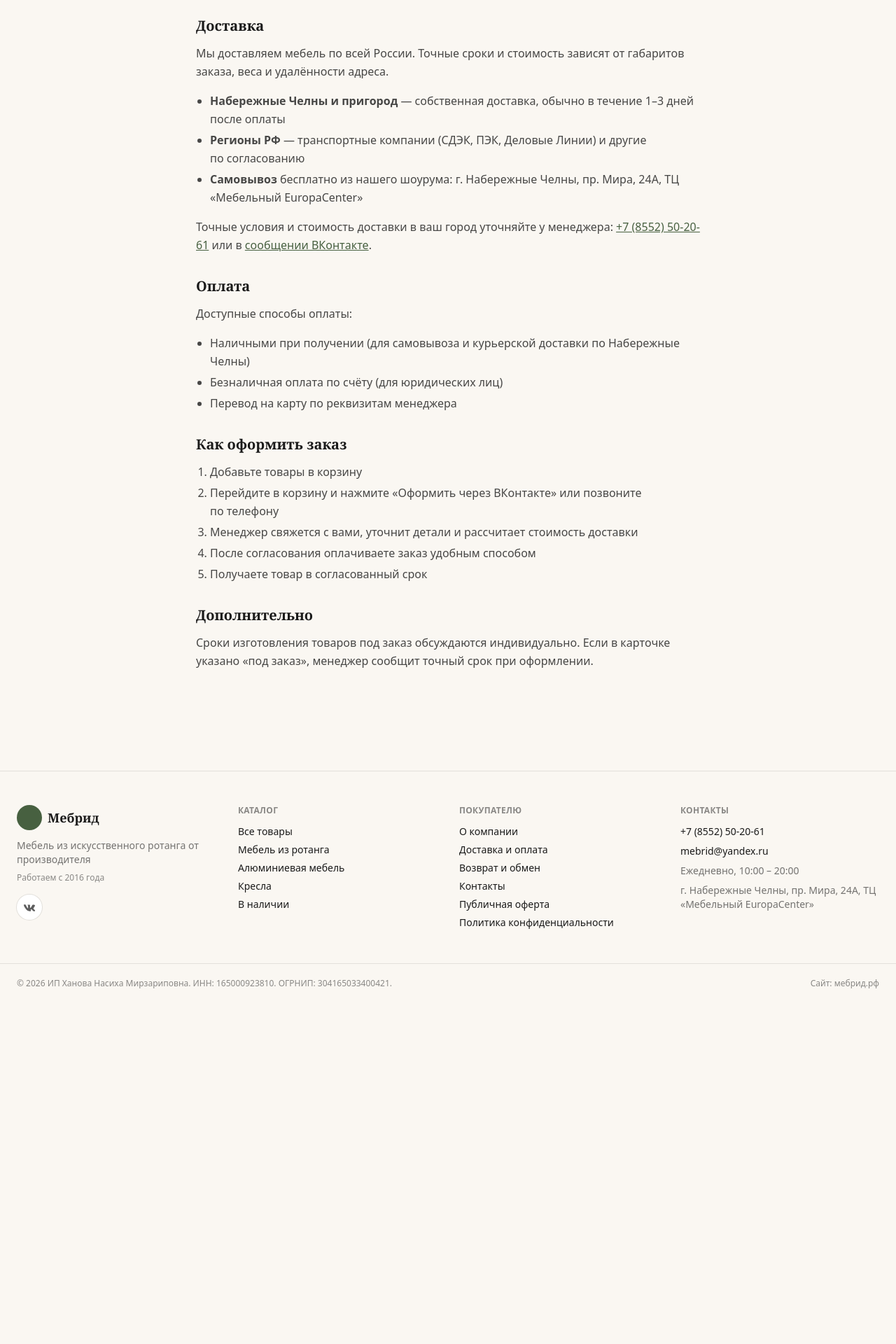
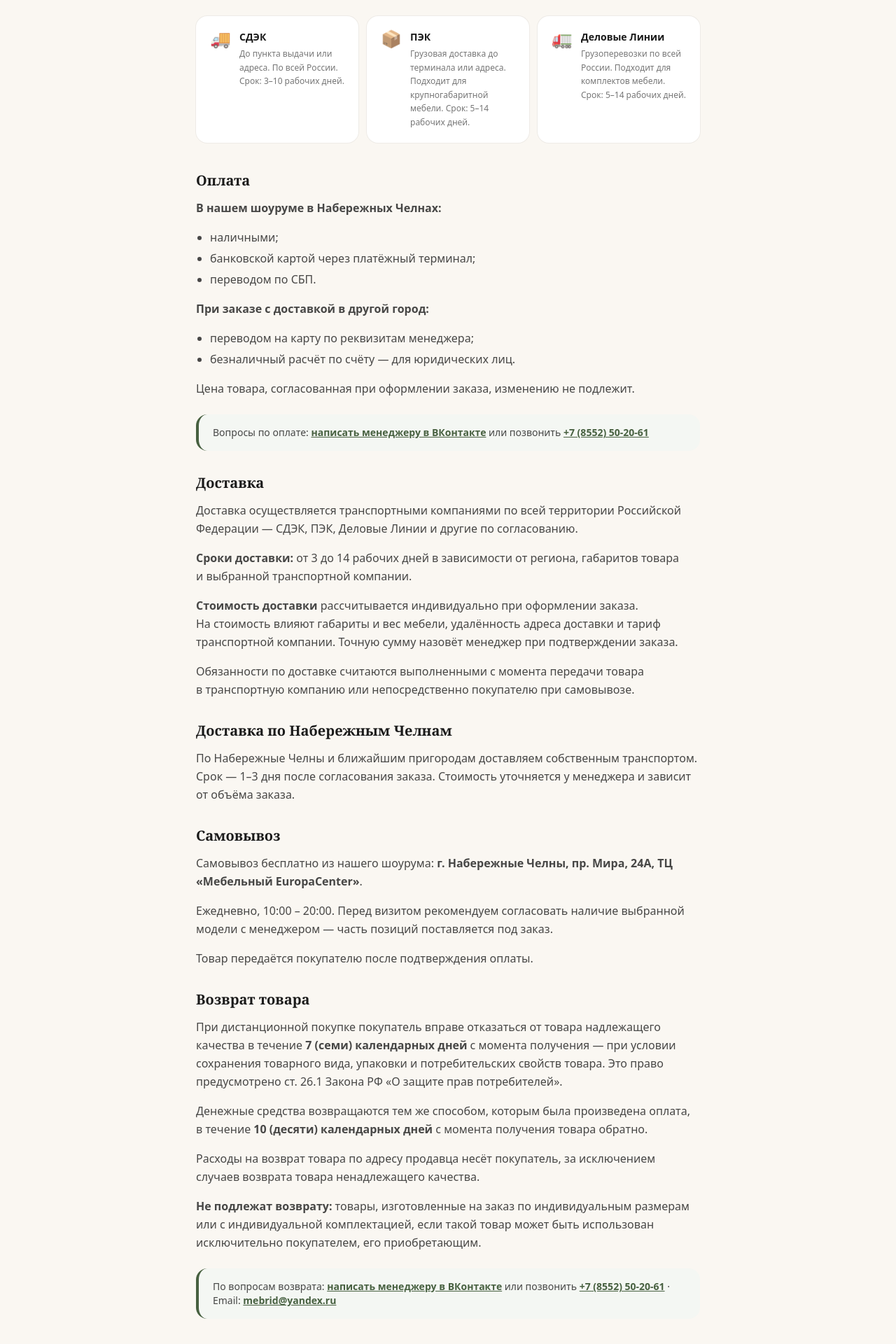
Before and after one commit to ezivomep509-cyber/mebrid, a Next.js app: page /delivery in a window 1280 px wide. Shown: the part 260-2180 px from the top of the page at 70% size. Before the commit the page ends 1693 px from the top, so only its background shows below. Built offline with nearby package versions, Linux system fonts and the light colour scheme.

Commit message:
Add files via upload

```diff
--- a/app/delivery/page.tsx
+++ b/app/delivery/page.tsx
@@ -1,45 +1,167 @@
+import Link from 'next/link';
 import LegalPage from '../components/LegalPage';
-import { contacts, social } from '@/lib/site';
+import { contacts, social, site } from '@/lib/site';
 
 export const metadata = { title: 'Доставка и оплата' };
 
+const carriers = [
+  {
+    icon: '🚚',
+    title: 'СДЭК',
+    desc: 'До пункта выдачи или адреса. По всей России. Срок: 3–10 рабочих дней.',
+  },
+  {
+    icon: '📦',
+    title: 'ПЭК',
+    desc: 'Грузовая доставка до терминала или адреса. Подходит для крупногабаритной мебели. Срок: 5–14 рабочих дней.',
+  },
+  {
+    icon: '🚛',
+    title: 'Деловые Линии',
+    desc: 'Грузоперевозки по всей России. Подходит для комплектов мебели. Срок: 5–14 рабочих дней.',
+  },
+];
+
 export default function DeliveryPage() {
   return (
-    <LegalPage title="Доставка и оплата" subtitle="Условия доставки уточняются менеджером">
+    <LegalPage title="Доставка и оплата" subtitle="По всей России — СДЭК, ПЭК, Деловые Линии, самовывоз">
+      {/* Карточки с ТК */}
+      <div className="not-prose mb-10 grid gap-3 md:grid-cols-3">
+        {carriers.map((c) => (
+          <div key={c.title} className="flex gap-3 rounded-2xl bg-white p-5 ring-1 ring-ink/5">
+            <div className="text-2xl leading-none">{c.icon}</div>
+            <div>
+              <div className="text-sm font-semibold text-ink">{c.title}</div>
+              <div className="mt-1 text-xs leading-relaxed text-ink/60">{c.desc}</div>
+            </div>
+          </div>
+        ))}
+      </div>
+
+      {/* Оплата */}
+      <h2>Оплата</h2>
+
+      <p><strong>В нашем шоуруме в Набережных Челнах:</strong></p>
+      <ul>
+        <li>наличными;</li>
+        <li>банковской картой через платёжный терминал;</li>
+        <li>переводом по СБП.</li>
+      </ul>
+
+      <p><strong>При заказе с доставкой в другой город:</strong></p>
+      <ul>
+        <li>переводом на карту по реквизитам менеджера;</li>
+        <li>безналичный расчёт по счёту — для юридических лиц.</li>
+      </ul>
+
+      <p>Цена товара, согласованная при оформлении заказа, изменению не подлежит.</p>
+
+      <div className="not-prose my-6 rounded-2xl border-l-4 border-sage-700 bg-sage-50 px-5 py-4 text-sm text-ink/80">
+        Вопросы по оплате:{' '}
+        <a href={social.vkMessage} target="_blank" rel="noopener noreferrer" className="font-semibold text-sage-700 underline">
+          написать менеджеру в ВКонтакте
+        </a>{' '}
+        или позвонить{' '}
+        <a href={`tel:${contacts.phoneTel}`} className="font-semibold text-sage-700 underline">
+          {contacts.phone}
+        </a>
+      </div>
+
+      {/* Доставка */}
       <h2>Доставка</h2>
+
       <p>
-        Мы&nbsp;доставляем мебель по&nbsp;всей России. Точные сроки и&nbsp;стоимость зависят от&nbsp;габаритов заказа, веса и&nbsp;удалённости адреса.
-      </p>
-      <ul>
-        <li><strong>{contacts.city} и пригород</strong> — собственная доставка, обычно в&nbsp;течение 1–3 дней после оплаты</li>
-        <li><strong>Регионы РФ</strong> — транспортные компании (СДЭК, ПЭК, Деловые Линии) и&nbsp;другие по&nbsp;согласованию</li>
-        <li><strong>Самовывоз</strong> бесплатно из&nbsp;нашего шоурума: {contacts.address}</li>
-      </ul>
-      <p>
-        Точные условия и&nbsp;стоимость доставки в&nbsp;ваш город уточняйте у&nbsp;менеджера: <a href={`tel:${contacts.phoneTel}`}>{contacts.phone}</a> или в&nbsp;<a href={social.vkMessage} target="_blank" rel="noopener noreferrer">сообщении ВКонтакте</a>.
+        Доставка осуществляется транспортными компаниями по всей территории Российской Федерации — СДЭК, ПЭК, Деловые Линии и&nbsp;другие по&nbsp;согласованию.
       </p>
 
-      <h2>Оплата</h2>
-      <p>Доступные способы оплаты:</p>
+      <p><strong>Сроки доставки:</strong> от&nbsp;3 до&nbsp;14 рабочих дней в&nbsp;зависимости от&nbsp;региона, габаритов товара и&nbsp;выбранной транспортной компании.</p>
+
+      <p>
+        <strong>Стоимость доставки</strong> рассчитывается индивидуально при&nbsp;оформлении заказа. На&nbsp;стоимость влияют габариты и&nbsp;вес мебели, удалённость адреса доставки и&nbsp;тариф транспортной компании. Точную сумму назовёт менеджер при&nbsp;подтверждении заказа.
+      </p>
+
+      <p>
+        Обязанности по&nbsp;доставке считаются выполненными с&nbsp;момента передачи товара в&nbsp;транспортную компанию или непосредственно покупателю при&nbsp;самовывозе.
+      </p>
+
+      <h2>Доставка по&nbsp;Набережным Челнам</h2>
+
+      <p>
+        По&nbsp;{contacts.city} и&nbsp;ближайшим пригородам доставляем собственным транспортом. Срок — 1–3 дня после согласования заказа. Стоимость уточняется у&nbsp;менеджера и&nbsp;зависит от&nbsp;объёма заказа.
+      </p>
+
+      {/* Самовывоз */}
+      <h2>Самовывоз</h2>
+
+      <p>
+        Самовывоз бесплатно из&nbsp;нашего шоурума:{' '}
+        <strong>{contacts.address}</strong>.
+      </p>
+
+      <p>
+        {contacts.workingHours}. Перед визитом рекомендуем согласовать наличие выбранной модели с&nbsp;менеджером — часть позиций поставляется под&nbsp;заказ.
+      </p>
+
+      <p>Товар передаётся покупателю после подтверждения оплаты.</p>
+
+      {/* Возврат */}
+      <h2>Возврат товара</h2>
+
+      <p>
+        При&nbsp;дистанционной покупке покупатель вправе отказаться от&nbsp;товара надлежащего качества в&nbsp;течение <strong>7 (семи) календарных дней</strong> с&nbsp;момента получения — при&nbsp;условии сохранения товарного вида, упаковки и&nbsp;потребительских свойств товара. Это право предусмотрено ст.&nbsp;26.1 Закона РФ «О&nbsp;защите прав потребителей».
+      </p>
+
+      <p>
+        Денежные средства возвращаются тем&nbsp;же способом, которым была произведена оплата, в&nbsp;течение <strong>10 (десяти) календарных дней</strong> с&nbsp;момента получения товара обратно.
+      </p>
+
+      <p>
+        Расходы на&nbsp;возврат товара по&nbsp;адресу продавца несёт покупатель, за&nbsp;исключением случаев возврата товара ненадлежащего качества.
+      </p>
+
+      <p>
+        <strong>Не&nbsp;подлежат возврату:</strong> товары, изготовленные на&nbsp;заказ по&nbsp;индивидуальным размерам или с&nbsp;индивидуальной комплектацией, если такой товар может быть использован исключительно покупателем, его&nbsp;приобретающим.
+      </p>
+
+      <div className="not-prose my-6 rounded-2xl border-l-4 border-sage-700 bg-sage-50 px-5 py-4 text-sm text-ink/80">
+        По&nbsp;вопросам возврата:{' '}
+        <a href={social.vkMessage} target="_blank" rel="noopener noreferrer" className="font-semibold text-sage-700 underline">
+          написать менеджеру в&nbsp;ВКонтакте
+        </a>{' '}
+        или позвонить{' '}
+        <a href={`tel:${contacts.phoneTel}`} className="font-semibold text-sage-700 underline">
+          {contacts.phone}
+        </a>{' '}
+        · Email:{' '}
+        <a href={`mailto:${contacts.email}`} className="font-semibold text-sage-700 underline">
+          {contacts.email}
+        </a>
+      </div>
+
+      {/* Гарантия */}
+      <h2>Гарантия</h2>
+
+      <p>На&nbsp;продукцию интернет-магазина {site.name} предоставляется гарантия:</p>
       <ul>
-        <li>Наличными при&nbsp;получении (для самовывоза и&nbsp;курьерской доставки по&nbsp;{contacts.city})</li>
-        <li>Безналичная оплата по&nbsp;счёту (для&nbsp;юридических лиц)</li>
-        <li>Перевод на&nbsp;карту по&nbsp;реквизитам менеджера</li>
+        <li><strong>12 месяцев</strong> — на&nbsp;каркас и&nbsp;металлические элементы;</li>
+        <li><strong>6 месяцев</strong> — на&nbsp;текстиль, подушки и&nbsp;элементы обивки.</li>
       </ul>
 
-      <h2>Как оформить заказ</h2>
-      <ol>
-        <li>Добавьте товары в&nbsp;корзину</li>
-        <li>Перейдите в&nbsp;корзину и&nbsp;нажмите «Оформить через ВКонтакте» или позвоните по&nbsp;телефону</li>
-        <li>Менеджер свяжется с&nbsp;вами, уточнит детали и&nbsp;рассчитает стоимость доставки</li>
-        <li>После согласования оплачиваете заказ удобным способом</li>
-        <li>Получаете товар в&nbsp;согласованный срок</li>
-      </ol>
+      <p>
+        Гарантия действует с&nbsp;момента получения товара покупателем и&nbsp;распространяется на&nbsp;недостатки товара, возникшие по&nbsp;вине производителя.
+      </p>
 
-      <h2>Дополнительно</h2>
       <p>
-        Сроки изготовления товаров под&nbsp;заказ обсуждаются индивидуально. Если в&nbsp;карточке указано «под&nbsp;заказ», менеджер сообщит точный срок при&nbsp;оформлении.
+        <strong>Гарантия не&nbsp;распространяется</strong> на: механические повреждения, нарушение правил эксплуатации (использование вне&nbsp;соответствующих условий, перегрузка свыше предельной нагрузки, контакт с&nbsp;агрессивными химическими средствами), естественный износ ткани и&nbsp;покрытий, а&nbsp;также на&nbsp;последствия неправильной сборки или&nbsp;транспортировки силами покупателя.
       </p>
+
+      <div className="not-prose my-6 rounded-2xl border-l-4 border-sage-700 bg-sage-50 px-5 py-4 text-sm text-ink/80">
+        Подробные условия — в&nbsp;{' '}
+        <Link href="/offer" className="font-semibold text-sage-700 underline">
+          Публичной оферте
+        </Link>
+        .
+      </div>
     </LegalPage>
   );
 }
```
